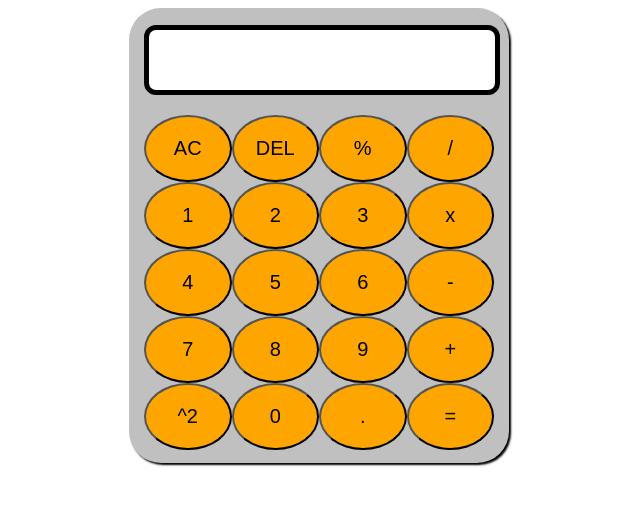
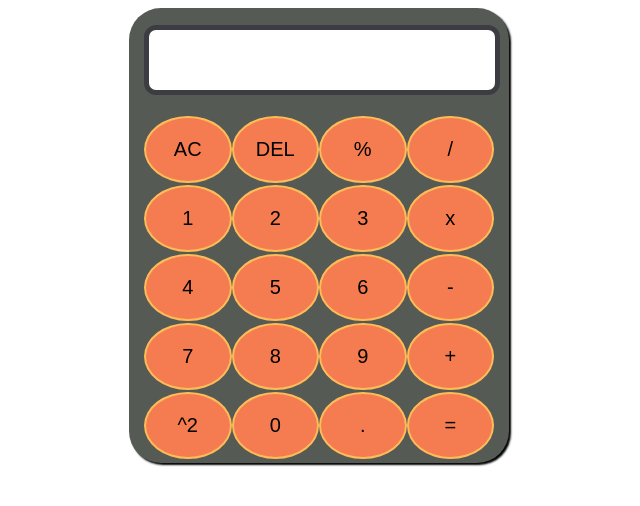
Before and after one commit to Ericphan7/Calculator-build, a plain HTML site: page index.html in a window 1280 px wide. Shown: the whole page, without its empty margins (321-961 px from the left). Drawn offline with Linux system fonts and the light colour scheme.

Commit message:
Update style.css

```diff
--- a/style.css
+++ b/style.css
@@ -4,7 +4,7 @@
   height: 425px;
   padding: 15px;
   margin: 5px auto;
-  background: silver;
+  background: #555A54;
   box-shadow: 2px 2px 2px;
   border-radius: 32px 32px 32px 32px;
 }
@@ -19,7 +19,7 @@
   font-weight: bold;
   font-style: italic;
   border-radius: 12px 12px 12px 12px;
-  border: 5px solid black;
+  border: 5px solid #3C3D42;
 }
 
 .keyboard{
@@ -28,9 +28,15 @@
 }
 
 button{
-  background: orange;
+  background: #F57C51;
   width: 100%;
   padding: 20px;
+  margin: 1px auto;
   border-radius: 50%;
+  border: 2px solid #FCBC58;
   font-size: 20px;
 }
+
+button:hover{
+  background: rgba(72, 61, 61, 0.7);
+}
```
